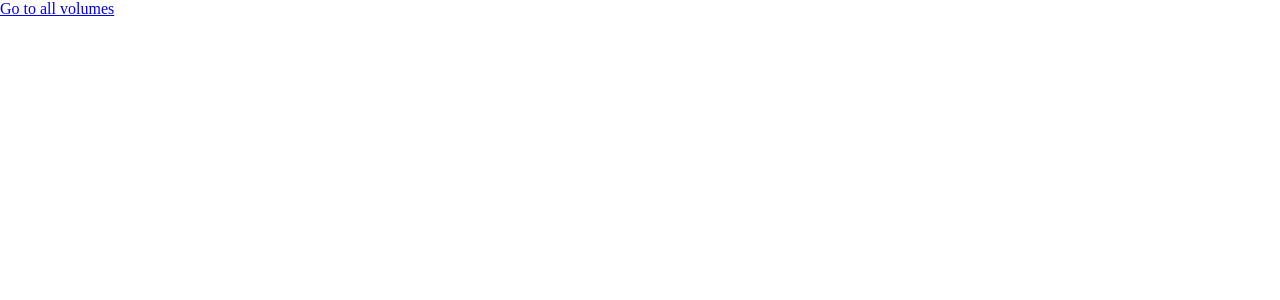
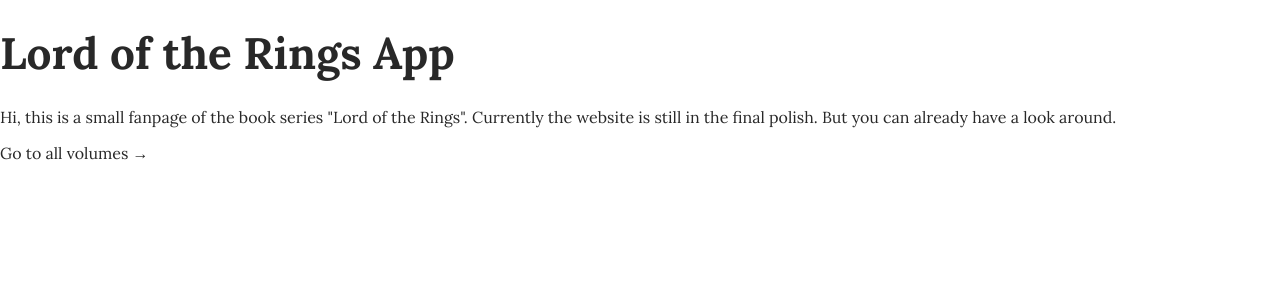
Before and after one commit to ekat-br/lotr-app, a Next.js app: page / in a window 1280 px wide. Shown: the top 300 px of the page. Built offline with nearby package versions, Linux system fonts and the light colour scheme.

Commit message:
Add introduction text for deployment

```diff
--- a/pages/index.js
+++ b/pages/index.js
@@ -1,10 +1,41 @@
 import Link from "next/link";
 import { GlobalStyles } from "@/styles";
+import styled from "styled-components";
 
 export default function HomePage() {
+  const VolumesHeadline1 = styled.h1`
+    font-family: Lora;
+    font-size: 44px;
+    font-style: normal;
+    font-weight: 700;
+    line-height: 48px;
+    color: var(--earth, #282828);
+  `;
+  const VolumesIntroText = styled.p`
+    align-self: stretch;
+    color: var(--earth, #282828);
+    font-family: Lora;
+    font-size: 16px;
+    font-style: normal;
+    font-weight: 400;
+    line-height: normal;
+  `;
+  const AllVolumesLink = styled(Link)`
+    font: var(--font-body);
+    color: var(--color-earth);
+    text-decoration: none;
+  `;
+
   return (
     <>
-      <Link href="/volumes">Go to all volumes</Link>
+      <VolumesHeadline1>Lord of the Rings App</VolumesHeadline1>
+      <VolumesIntroText>
+        Hi, this is a small fanpage of the book series "Lord of the Rings".
+        Currently the website is still in the final polish. But you can already
+        have a look around.
+      </VolumesIntroText>
+
+      <AllVolumesLink href="/volumes">Go to all volumes →</AllVolumesLink>
     </>
   );
 }
```
